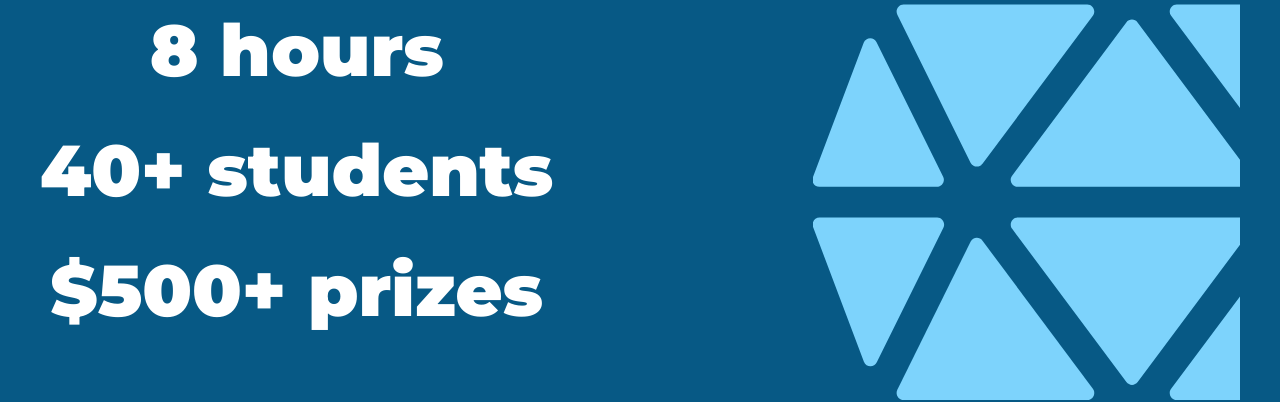
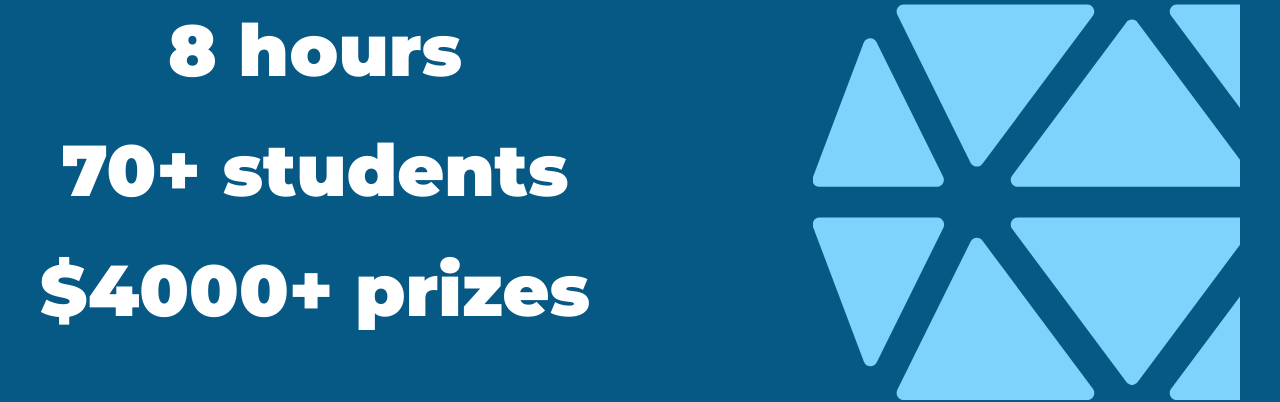
Before and after one commit to bcydc/yvrhacks, a Next.js app: page / in a window 1280 px wide. Shown: the part 1360-1762 px from the top of the page. Built offline with nearby package versions, Linux system fonts and the light colour scheme.

Commit message:
fix: update statistics

```diff
--- a/src/components/About.tsx
+++ b/src/components/About.tsx
@@ -16,8 +16,8 @@ export default function About() {
       <div className="flex w-full items-center justify-between">
         <div className="flex flex-col items-center gap-2 text-3xl font-black text-white md:gap-12 md:text-7xl">
           <h3>8 hours</h3>
-          <h3>40+ students</h3>
-          <h3>$500+ prizes</h3>
+          <h3>70+ students</h3>
+          <h3>$4000+ prizes</h3>
         </div>
         <img
           src="/images/science-world.svg"
```
